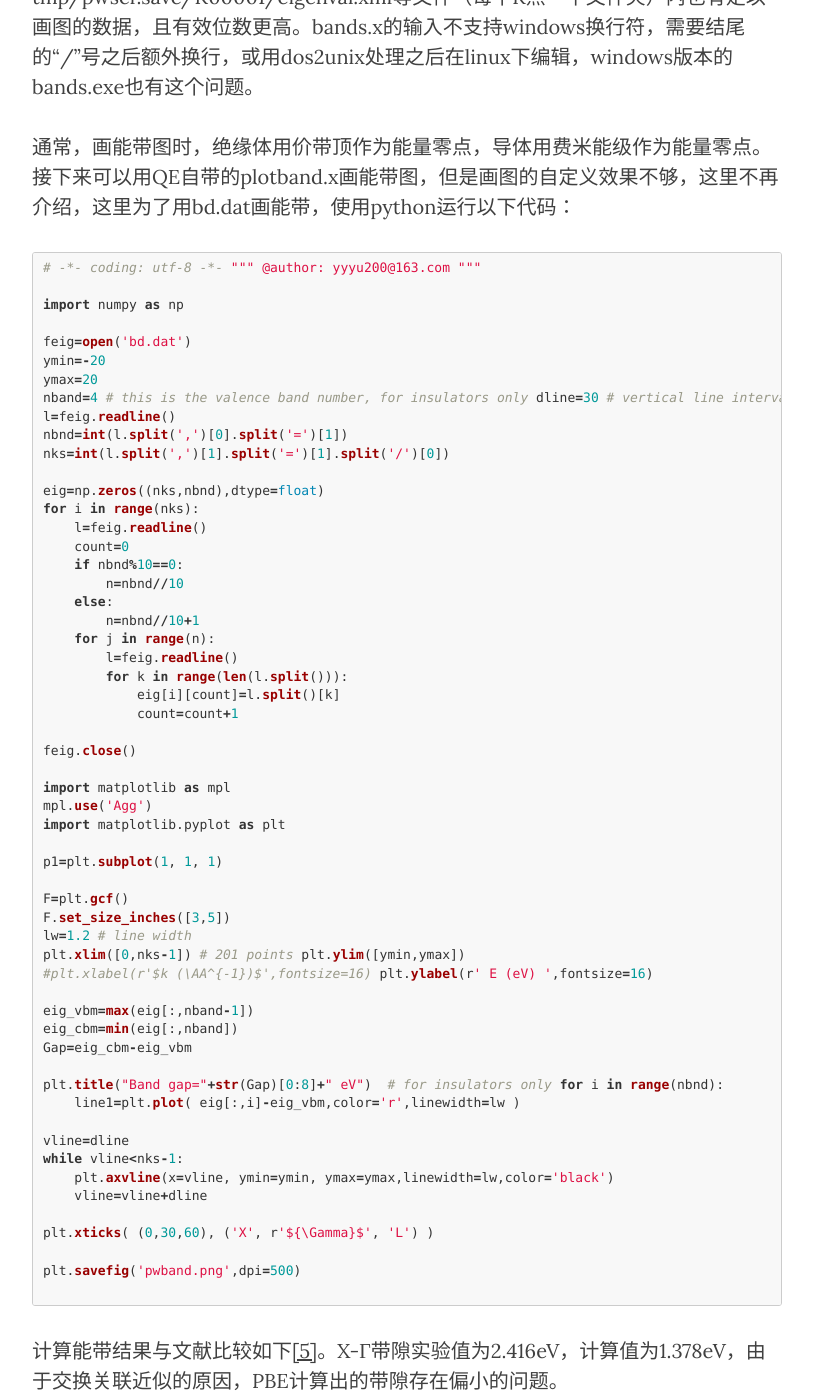
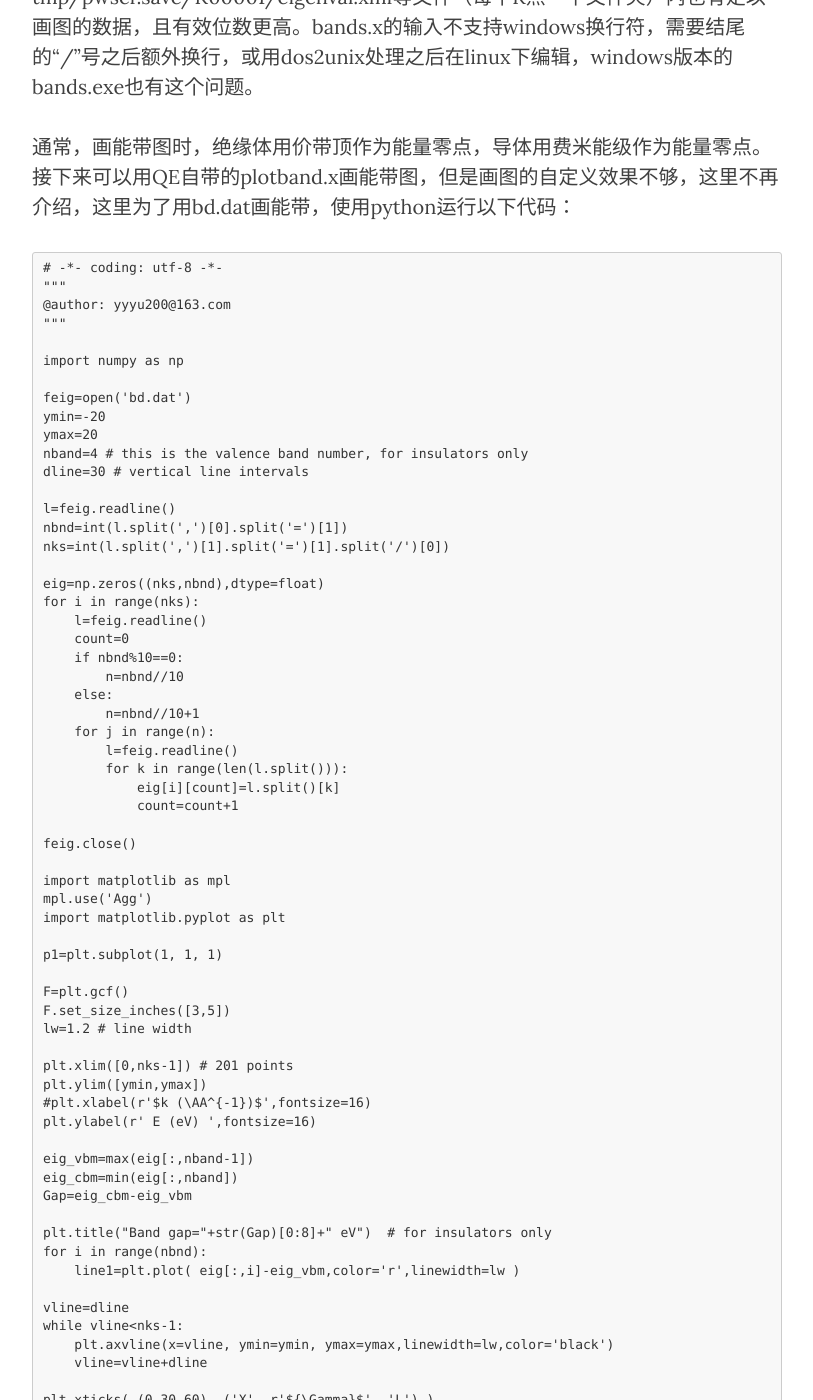
Before and after one commit to yyyu200/DFTbook, a Jekyll site: the page built from _posts/2019-04-01-HandsOn.md, in a window 1280 px wide and 1400 px high, scrolled down 9997 px. Shown: the whole window, without its empty margins (233-1046 px from the left). Built offline with Jekyll 4.4.1, drawn with Linux system fonts in a browser that asks for light colours; nearby versions of some CDN libraries; formulas are drawn with MathJax 3; comment, search, counter and statistics services are not loaded; some of the changed text lies outside the part shown.

Commit message:
modify at20191016-10:30:05-aliyun

````diff
--- a/_posts/2019-04-01-HandsOn.md
+++ b/_posts/2019-04-01-HandsOn.md
@@ -291,7 +291,7 @@ lp=.true.
 
 通常，画能带图时，绝缘体用价带顶作为能量零点，导体用费米能级作为能量零点。接下来可以用QE自带的plotband.x画能带图，但是画图的自定义效果不够，这里不再介绍，这里为了用bd.dat画能带，使用python运行以下代码：
 
-```python
+```
 # -*- coding: utf-8 -*-
 """
 @author: yyyu200@163.com
@@ -1261,7 +1261,7 @@ filproj='sno',
 
 用以下Python程序画图：
 
-```python
+```
 #!/bin/env python
 # -*- coding: utf-8 -*-
 
@@ -1331,7 +1331,7 @@ Z 0
 ```
 依次运行pw.x、projwfc.x，在能带计算之后，用projwfc.x生成的[sno.projwfc_up文件](../../../../../img/snoproj.tar.gz)，可以和bands.x（输入见1.4节）生成的文件bd.dat结合画出各个能带的原子轨道投影，画图脚本如下：
 
-```python
+```
 #!/usr/bin/env python3
 # -*- coding: utf-8 -*-
 
````
Also changed, not shown: _posts/2019-04-07-TransCell.md (+2 -1 lines).
